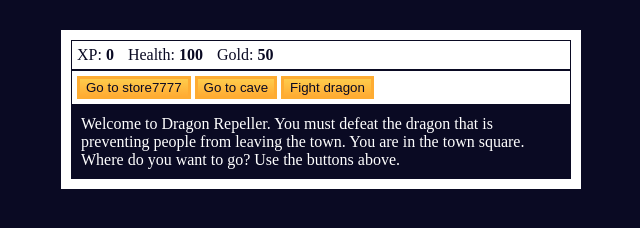
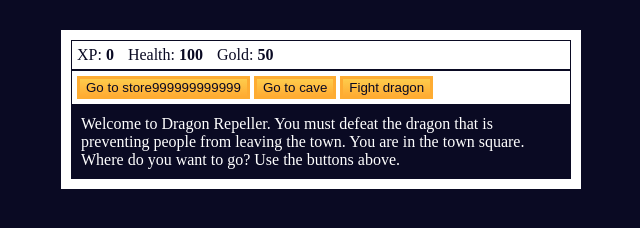
Before and after one commit to biljaned/gameJS, a plain HTML site: page index.html in a window 1280 px wide. Shown: the whole page, without its empty margins (319-959 px from the left). Drawn offline with Linux system fonts and the light colour scheme.

Commit message:
proba vezba

```diff
--- a/index.html
+++ b/index.html
@@ -13,7 +13,7 @@
             <span class="stat">Gold: <strong><span id="goldText">50</span></strong></span>
         </div>
         <div id="controls">
-            <button id="button1">Go to store7777</button>
+            <button id="button1">Go to store999999999999</button>
             <button id="button2">Go to cave</button>
             <button id="button3">Fight dragon</button>
         </div>
```
